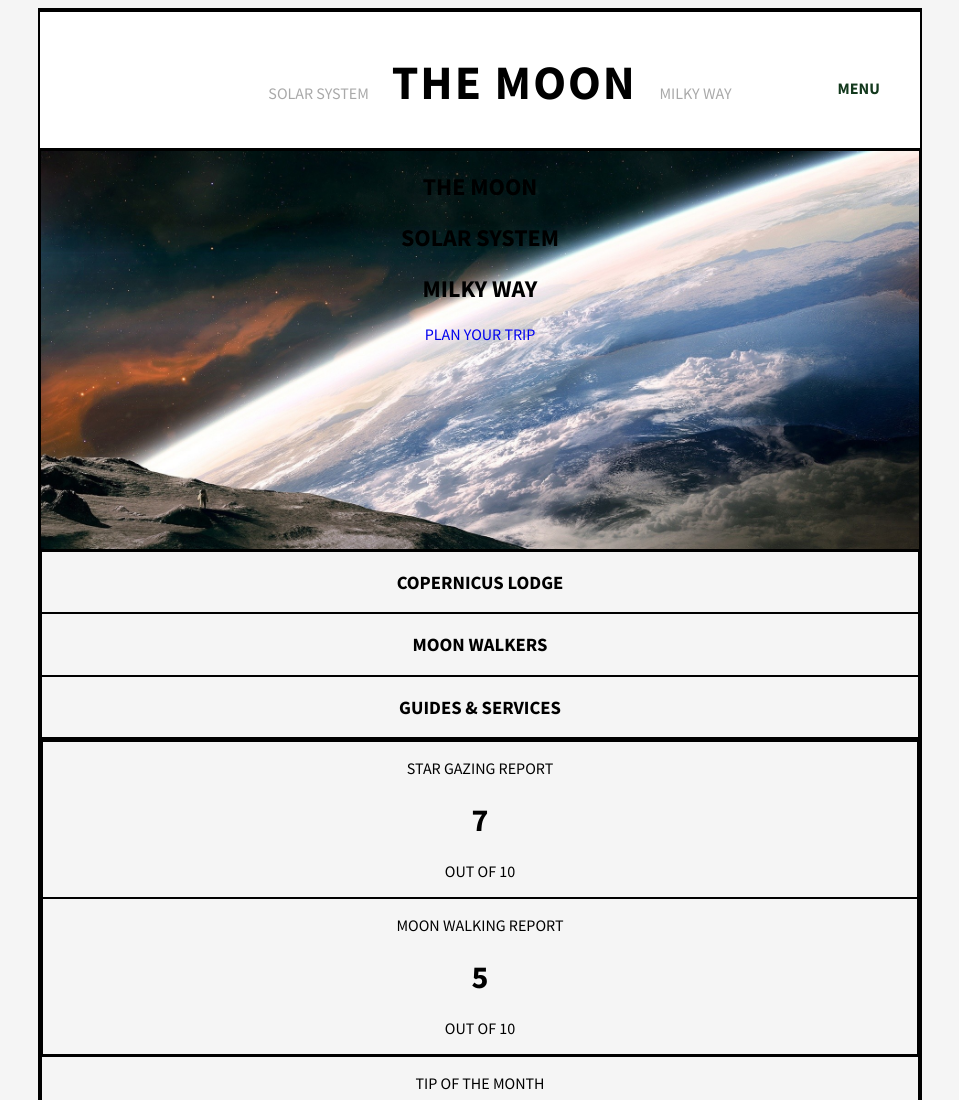
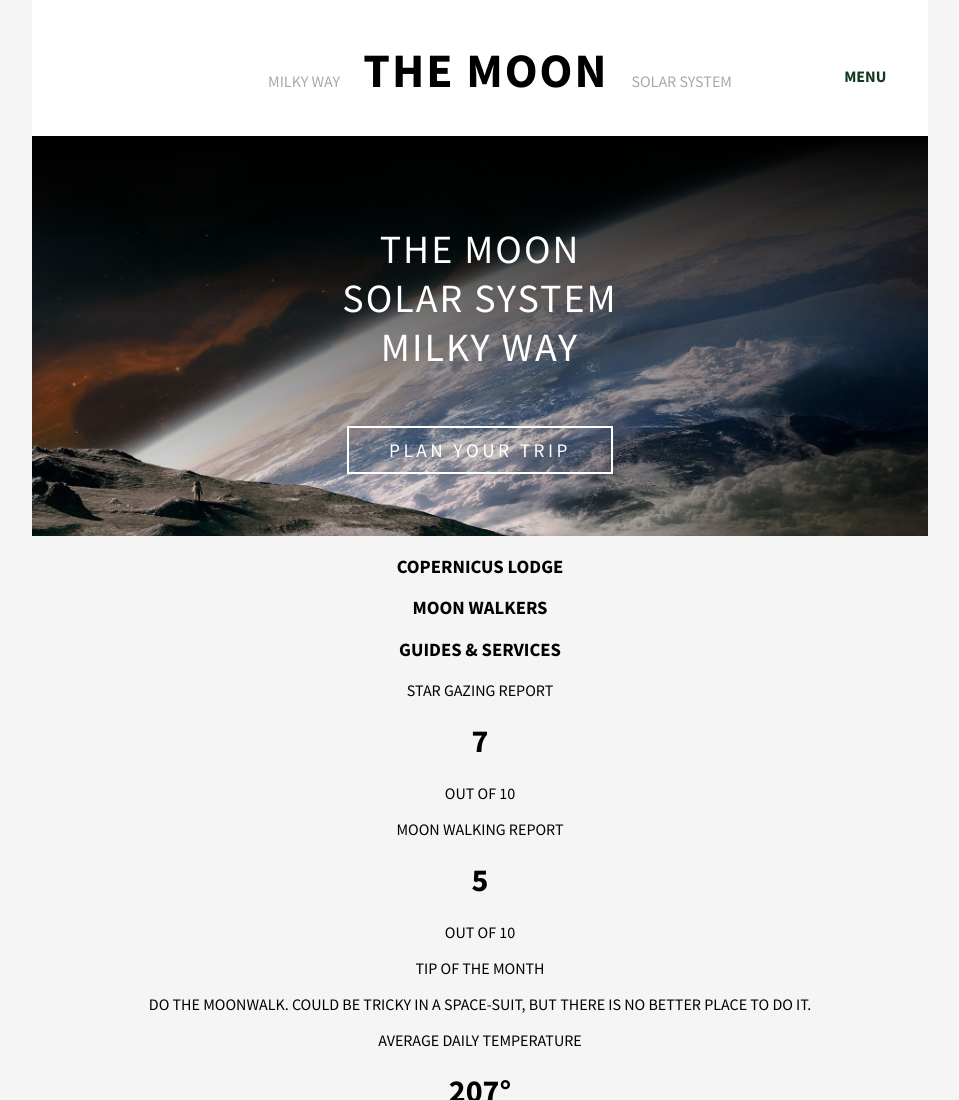
Before and after one commit to pokojt/theMoon, a plain HTML site: page index.html in a window 1280 px wide. Shown: the top 1100 px of the page, without its empty margins (160-1119 px from the left). Drawn offline with Linux system fonts and the light colour scheme.

Commit message:
Style hero text and button

```diff
--- a/index.html
+++ b/index.html
@@ -11,17 +11,19 @@
       <div class="menu"></div>
       <div class="navbar">
         <ul>
+          <li>Milky Way</li>
+          <li class="title">The Moon</li>
           <li>Solar System</li>
-          <li class="title">The Moon</li>
-          <li>Milky Way</li>
         </ul>
         <a id="menuLink" href="#">Menu</a>
       </div>
       <div class="contentWrapper">
         <div class="row1 heroImage">
-          <h2>The Moon</h2>
-          <h2>Solar System</h2>
-          <h2>Milky Way</h2>
+          <div class="heroText">
+            <h2>The Moon</h2>
+            <h2>Solar System</h2>
+            <h2>Milky Way</h2>
+          </div>
           <a class="button" href="#">Plan Your Trip</a>
         </div>
 
--- a/scss/base/_base.scss
+++ b/scss/base/_base.scss
@@ -5,8 +5,9 @@
   -moz-box-sizing: border-box;
   box-sizing: border-box; }
 
-div {
-  border: .5px solid black;
+html, body {
+  padding: 0px;
+  margin: 0px;
 }
 
 body {
--- a/scss/components/_buttons.scss
+++ b/scss/components/_buttons.scss
@@ -0,0 +1,14 @@
+// Button Styles
+
+.button {
+  color: $white;
+  border: 2px solid $white;
+  @include padding(10px 40px 10px 40px);
+  @include text(1.2em, $letter-spacing: 3.5px);
+  &:hover{
+    background: $white;
+    color: $black;
+    -webkit-transition: color .3s linear;
+    -webkit-transition: background .3s linear;
+  }
+}
--- a/scss/layout/_header.scss
+++ b/scss/layout/_header.scss
@@ -1,5 +1,14 @@
 .heroImage {
-  background-image: url("#{$path-img}/moonView.jpg");
+  // @include background-image(url("#{$path-img}/moonView.jpg"), linear-gradient(white 0, black 50%, transparent 50%));
+  @include background-image(linear-gradient(black 0px, transparent 100%),url("#{$path-img}/moonView.jpg"));
   background-size: cover;
   height: 50vh;
 }
+
+.heroText {
+  border: none;
+  @include padding(8% null 50px null);
+  h2 {
+    @include text(40px, normal, .4em, 2px, $white);
+  }
+}
--- a/scss/layout/_nav.scss
+++ b/scss/layout/_nav.scss
@@ -1,9 +1,11 @@
 .navbar {
+  margin-top: 0px;
   background-color: $white;
   ul {
     @extend %centeredBlock;
     @extend %overflow;
-    margin-top: 40px;
+    margin-top: 0px;
+    padding-top: 40px;
     list-style: none;
     background: $white;
     width: 60%;
--- a/scss/utils/_variables.scss
+++ b/scss/utils/_variables.scss
@@ -4,6 +4,7 @@ $white: #fff;
 $moonGray: #F5F5F5;
 $darkGreen: #13391d;
 $textGray: #A9A9A9;
+$black: #000;
 
 // Asset Path Variables
 
```
Also changed, not shown: css/main.css, 1 other file.
